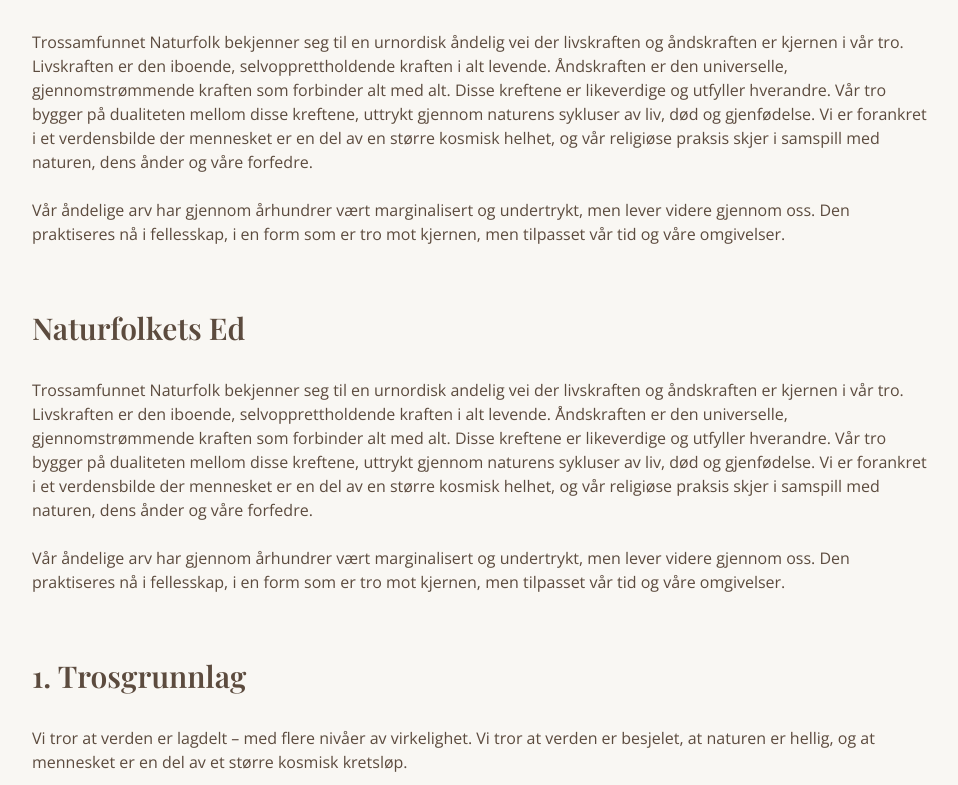
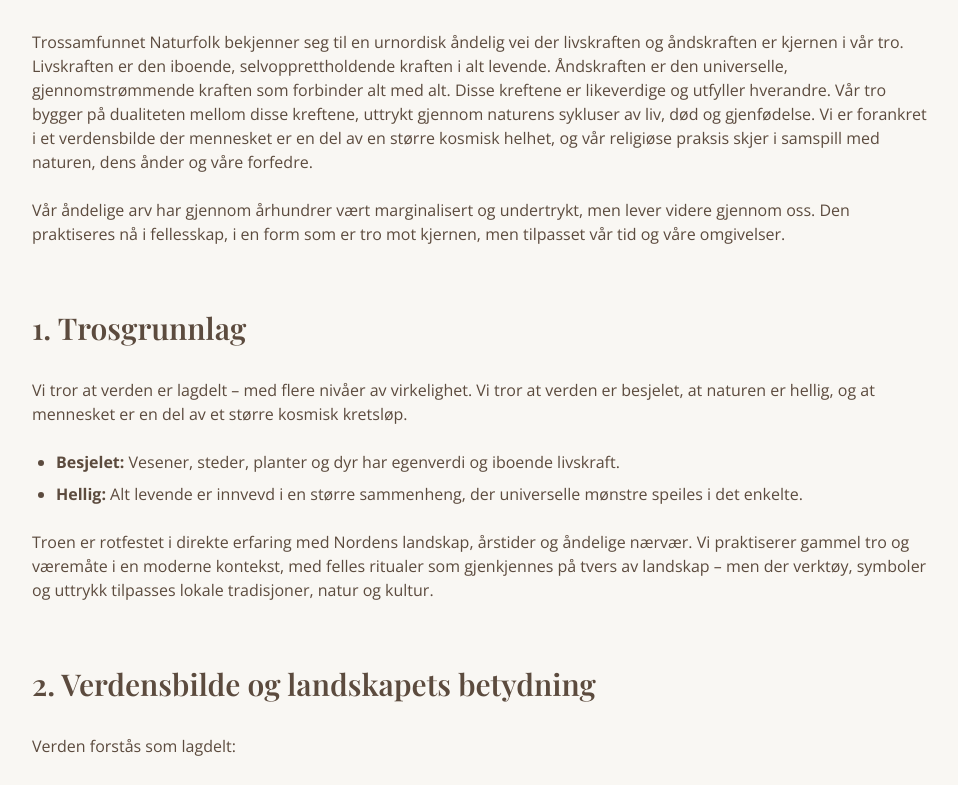
Before and after one commit to PrebenFrenning/naturfolk-website, a React (Vite) app: page /trosgrunnlag in a window 1280 px wide. Shown: the part 532-1317 px from the top of the page, without its empty margins (160-1118 px from the left). Built offline with nearby package versions, Linux system fonts and the light colour scheme.

Commit message:
Code edited in Lovable Code Editor

```diff
--- a/src/pages/Trosgrunnlag.tsx
+++ b/src/pages/Trosgrunnlag.tsx
@@ -11,7 +11,6 @@ const Trosgrunnlag = () => {
 
   const sections = [
     { id: 'erklaring', title: 'Erklaring' },
-    { id: 'naturfolkets-ed', title: 'Naturfolkets Ed' },
     { id: 'trosgrunnlag', title: '1. Trosgrunnlag' },
     { id: 'verdensbilde', title: '2. Verdensbilde og landskapets betydning' },
     { id: 'religioss-praksis', title: '3. Religiøs praksis - Åndereiser og kontakt' },
@@ -131,18 +130,6 @@ const Trosgrunnlag = () => {
             </div>
           </section>
 
-          {/* Naturfolkets Ed */}
-          <section id="naturfolkets-ed" className="mb-16">
-            <h2 className="text-3xl font-serif font-semibold text-nature-brown mb-8">Naturfolkets Ed</h2>
-            <div className="prose prose-lg max-w-none text-nature-brown space-y-6">
-              <p>
-                Trossamfunnet Naturfolk bekjenner seg til en urnordisk andelig vei der livskraften og åndskraften er kjernen i vår tro. Livskraften er den iboende, selvopprettholdende kraften i alt levende. Åndskraften er den universelle, gjennomstrømmende kraften som forbinder alt med alt. Disse kreftene er likeverdige og utfyller hverandre. Vår tro bygger på dualiteten mellom disse kreftene, uttrykt gjennom naturens sykluser av liv, død og gjenfødelse. Vi er forankret i et verdensbilde der mennesket er en del av en større kosmisk helhet, og vår religiøse praksis skjer i samspill med naturen, dens ånder og våre forfedre.
-              </p>
-              <p>
-                Vår åndelige arv har gjennom århundrer vært marginalisert og undertrykt, men lever videre gjennom oss. Den praktiseres nå i fellesskap, i en form som er tro mot kjernen, men tilpasset vår tid og våre omgivelser.
-              </p>
-            </div>
-          </section>
 
           {/* 1. Trosgrunnlag */}
           <section id="trosgrunnlag" className="mb-16">
```
